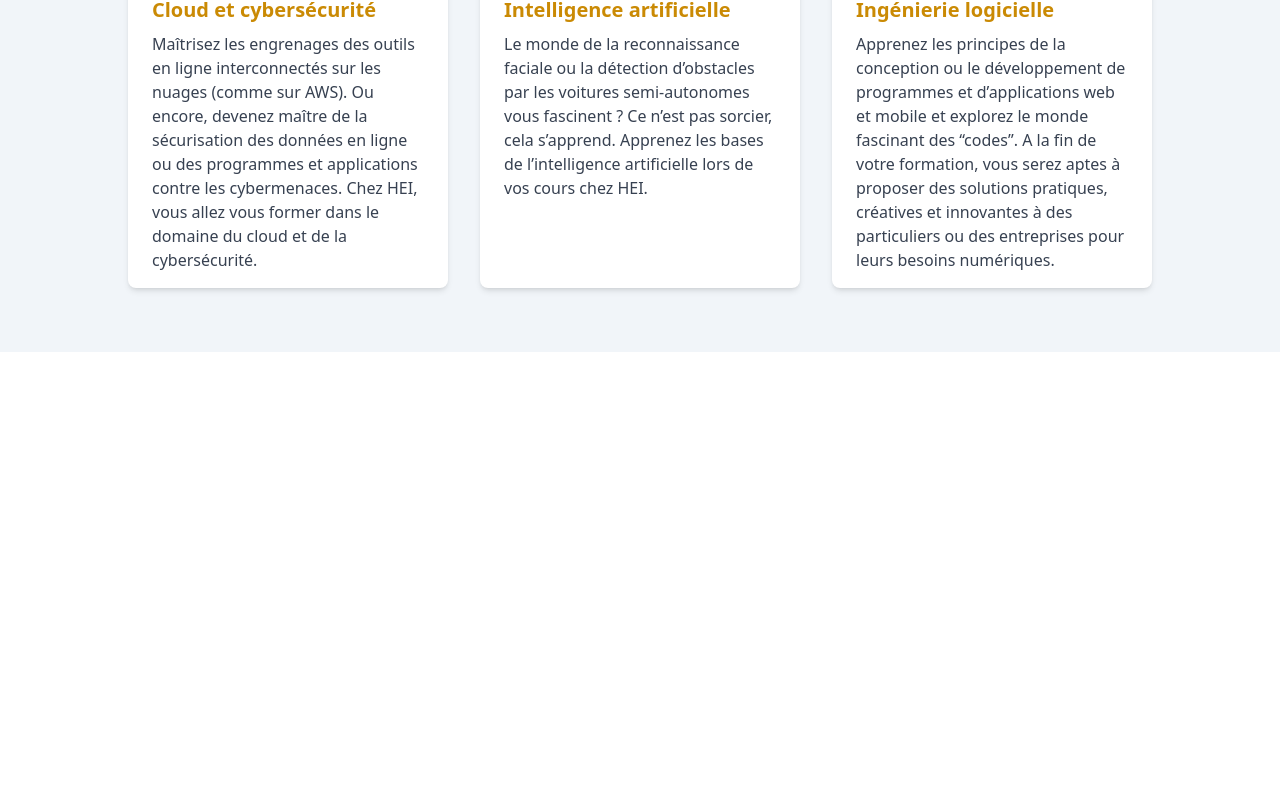
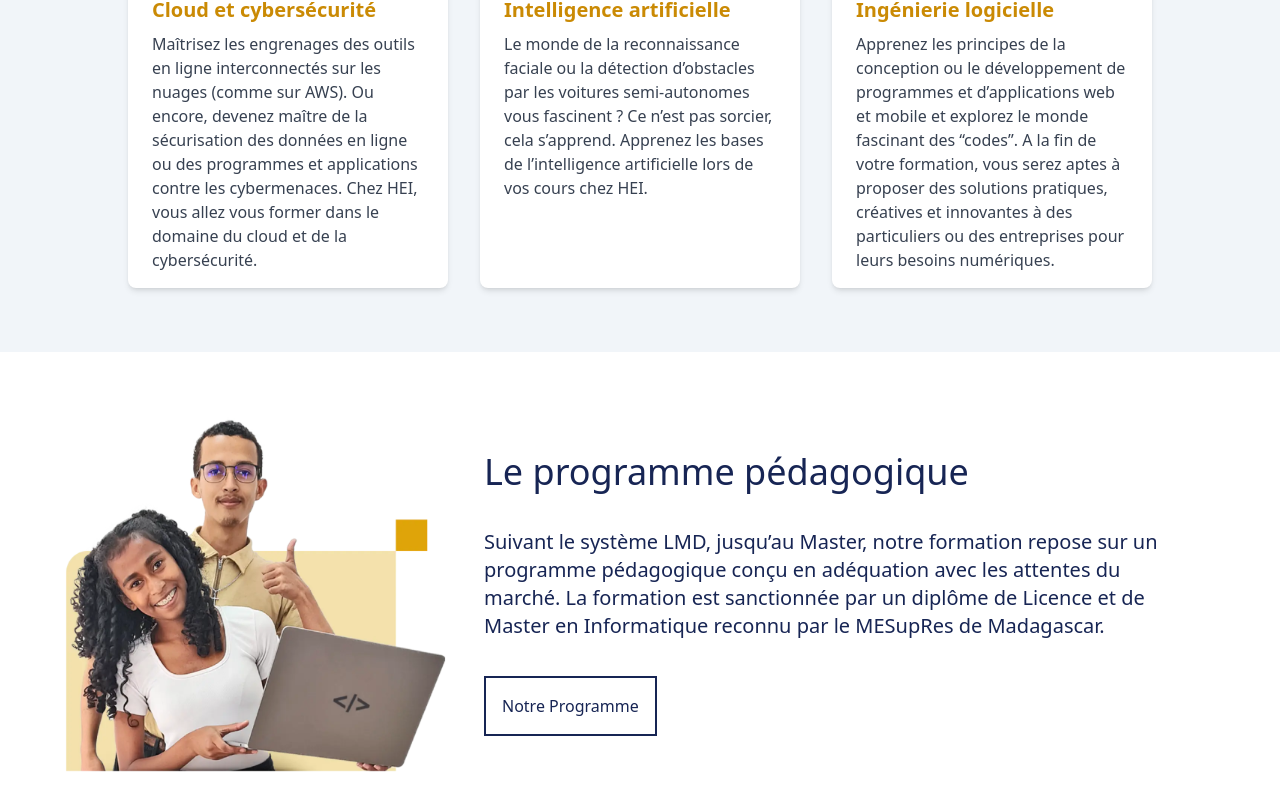
Before and after one commit to vals43/FirstStepReact, a React (Vite) app: page / in a window 1280 px wide. Shown: the part 1884-2694 px from the top of the page. Before the commit the page ends 2236 px from the top, so only its background shows below. Built offline with nearby package versions, Linux system fonts and the light colour scheme.

Commit message:
add : component Programme

```diff
--- /dev/null
+++ b/src/components/Programme.jsx
@@ -0,0 +1,14 @@
+import image from '../assets/img/img-peda.png'
+function Programme() {
+    return (
+        <div className="flex bg-white p-16 text-blue-950">
+            <img src={image} alt="sary 1" className='w-1/3' />
+            <div>
+            <h1 className='text-4xl p-9'>Le programme pédagogique</h1>
+            <p className='text-xl px-9'>Suivant le système LMD, jusqu’au Master, notre formation repose sur un programme pédagogique conçu en adéquation avec les attentes du marché. La formation est sanctionnée par un diplôme de Licence et de Master en Informatique reconnu par le MESupRes de Madagascar.</p>
+            <button className='btn border-2 border-blue-950 p-4 btn-ghost m-9'>Notre Programme</button>
+            </div>
+        </div>
+    )
+}
+export default Programme
--- a/src/main.jsx
+++ b/src/main.jsx
@@ -5,6 +5,7 @@ import  About  from "./components/About.jsx";
 import  Debouché  from "./components/Débouché.jsx";
 import { StrictMode } from 'react'
 import Domaine from './components/Domaine.jsx';
+import Programme from './components/Programme.jsx';
 
 createRoot(document.getElementById('root')).render(
     <StrictMode>
@@ -12,5 +13,6 @@ createRoot(document.getElementById('root')).render(
             <About />
             <Debouché/>
             <Domaine/>
+            <Programme/>
     </StrictMode>
 )
```
